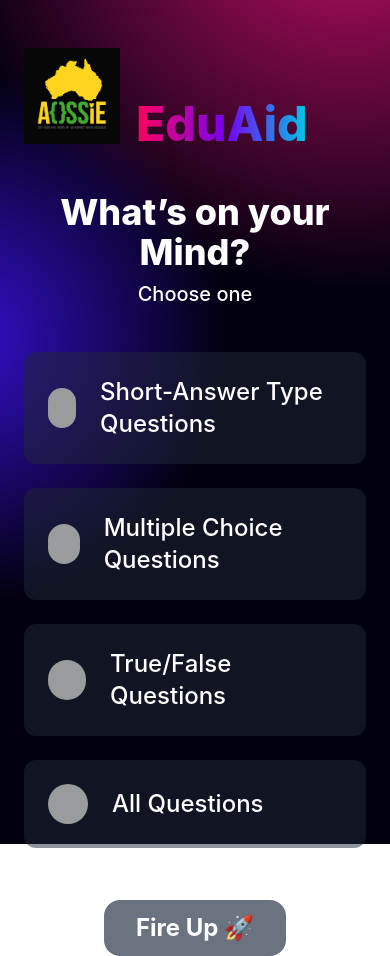
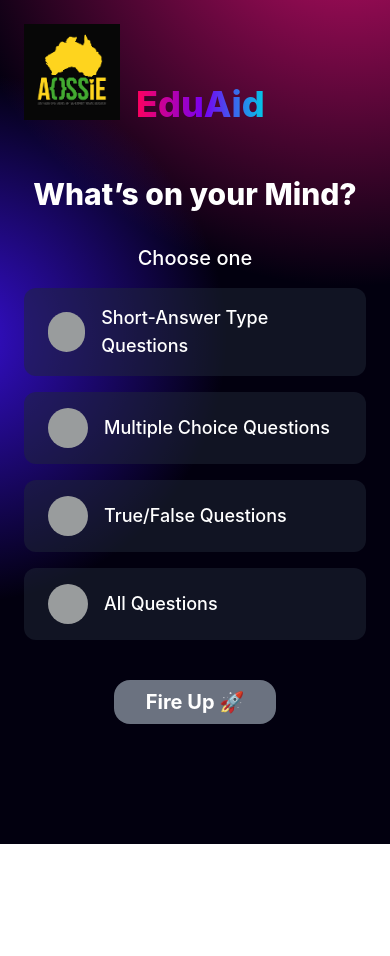
Before and after one commit to AOSSIE-Org/EduAid, a React (Create React App) app in the folder eduaid_web/: page /question-type in a window 390 px wide. After the commit the page ends 844 px from the top, so only its background shows below. Built offline with nearby package versions, Linux system fonts and the light colour scheme.

Commit message:
Make Text_Input component responsive for small screens (mobile)

```diff
--- a/eduaid_web/src/pages/Question_Type.jsx
+++ b/eduaid_web/src/pages/Question_Type.jsx
@@ -17,12 +17,12 @@ const Question_Type = () => {
 
   return (
     <div className="popup w-screen h-screen bg-[#02000F] flex justify-center items-center">
-      <div className="w-full h-full bg-cust bg-opacity-50 bg-custom-gradient p-6">
+      <div className="w-full h-full bg-cust bg-opacity-50 bg-custom-gradient px-6">
         <a href="/">
-          <div className="flex items-end gap-4">
+          <div className="flex items-end justify-start gap-4">
             <img src={logo} alt="logo" className="w-24 my-6 block" />
-            <div className="text-5xl mb-5 font-extrabold">
-              <span className="bg-gradient-to-r from-[#FF005C] to-[#7600F2] text-transparent bg-clip-text">
+            <div className="text-4xl sm:text-5xl font-extrabold my-5">
+              <span className="bg-gradient-to-r from-[#FF005C] to-[#7600F2] text-transparent bg-clip-text m-auto">
                 Edu
               </span>
               <span className="bg-gradient-to-r from-[#7600F2] to-[#00CBE7] text-transparent bg-clip-text">
@@ -31,89 +31,83 @@ const Question_Type = () => {
             </div>
           </div>
         </a>
-        <div className="text-4xl mt-6 text-white text-center font-extrabold">
+        <div className="text-3xl lg:text-4xl  my-8 lg:my-2 text-white text-center font-extrabold">
           What’s on your Mind?
         </div>
-        <div className="mt-2 text-white text-xl text-center font-medium">
+        <div className="mt-2 text-xl sm:text-2xl text-white text-center font-medium">
           Choose one
         </div>
-        <div className="flex flex-col items-center mt-8">
+        <div className="flex flex-col items-center mt-2">
           <div
             onClick={() => handleOptionClick("get_shortq")}
-            className="flex my-3 items-center w-full max-w-lg cursor-pointer rounded-xl gap-6 px-6 py-6 bg-opacity-50 bg-[#202838]"
+            className="flex my-2 items-center w-full max-w-[510px] cursor-pointer rounded-xl gap-4 px-6 py-4 bg-opacity-50 bg-[#202838]"
           >
             <div
-              className={`w-10 h-10 rounded-full ${
-                selectedOption === "get_shortq"
-                  ? "bg-gradient-to-b from-[#405EED] to-[#01CBE7]"
-                  : "bg-[#999C9D]"
-              } `}
+              className={`w-10 h-10 rounded-full ${selectedOption === "get_shortq"
+                ? "bg-gradient-to-b from-[#405EED] to-[#01CBE7]"
+                : "bg-[#999C9D]"} `}
             ></div>
-            <div className="text-white text-2xl font-medium">
+            <div className="text-white text-lg sm:text-2xl font-medium">
               Short-Answer Type Questions
             </div>
           </div>
           <div
             onClick={() => handleOptionClick("get_mcq")}
-            className="flex my-3 items-center w-full max-w-lg cursor-pointer rounded-xl gap-6 px-6 py-6 bg-opacity-50 bg-[#202838]"
+            className="flex my-2 items-center w-full max-w-[510px] cursor-pointer rounded-xl gap-4 px-6 py-4 bg-opacity-50 bg-[#202838]"
           >
             <div
-              className={`w-10 h-10 rounded-full ${
-                selectedOption === "get_mcq"
-                  ? "bg-gradient-to-b from-[#405EED] to-[#01CBE7]"
-                  : "bg-[#999C9D]"
-              } `}
+              className={`w-10 h-10 rounded-full ${selectedOption === "get_mcq"
+                ? "bg-gradient-to-b from-[#405EED] to-[#01CBE7]"
+                : "bg-[#999C9D]"} `}
             ></div>
-            <div className="text-white text-2xl font-medium">
+            <div className="text-white text-lg sm:text-2xl font-medium">
               Multiple Choice Questions
             </div>
           </div>
           <div
             onClick={() => handleOptionClick("get_boolq")}
-            className="flex my-3 items-center w-full max-w-lg cursor-pointer rounded-xl gap-6 px-6 py-6 bg-opacity-50 bg-[#202838]"
+            className="flex my-2 items-center w-full max-w-[510px] cursor-pointer rounded-xl gap-4 px-6 py-4 bg-opacity-50 bg-[#202838]"
           >
             <div
-              className={`w-10 h-10 rounded-full ${
-                selectedOption === "get_boolq"
-                  ? "bg-gradient-to-b from-[#405EED] to-[#01CBE7]"
-                  : "bg-[#999C9D]"
-              } `}
+              className={`w-10 h-10 rounded-full ${selectedOption === "get_boolq"
+                ? "bg-gradient-to-b from-[#405EED] to-[#01CBE7]"
+                : "bg-[#999C9D]"} `}
             ></div>
-            <div className="text-white text-2xl font-medium">
+            <div className="text-white text-lg sm:text-2xl font-medium">
               True/False Questions
             </div>
           </div>
           <div
             onClick={() => handleOptionClick("get_problems")}
-            className="flex my-3 items-center w-full max-w-lg cursor-pointer rounded-xl gap-6 px-6 py-6 bg-opacity-50 bg-[#202838]"
+            className="flex my-2 items-center w-full max-w-[510px] cursor-pointer rounded-xl gap-4 px-6 py-4 bg-opacity-50 bg-[#202838]"
           >
             <div
-              className={`w-10 h-10 rounded-full ${
-                selectedOption === "get_problems"
-                  ? "bg-gradient-to-b from-[#405EED] to-[#01CBE7]"
-                  : "bg-[#999C9D]"
-              } `}
+              className={`w-10 h-10 rounded-full ${selectedOption === "get_problems"
+                ? "bg-gradient-to-b from-[#405EED] to-[#01CBE7]"
+                : "bg-[#999C9D]"} `}
             ></div>
-            <div className="text-white text-2xl font-medium">All Questions</div>
+            <div className="text-white text-lg sm:text-2xl font-medium">
+              All Questions
+            </div>
           </div>
         </div>
-        <div className="mx-auto text-center mt-10">
+        <div className="mx-auto text-center mt-8">
           {selectedOption ? (
             <a href="input">
               <button
                 onClick={handleSaveToLocalStorage}
-                className="rounded-2xl text-2xl text-white w-fit px-8 font-bold py-3 bg-gradient-to-r from-[#FF005C] via-[#7600F2] to-[#00CBE7]"
+                className="rounded-2xl text-xl sm:text-2xl text-white w-fit px-8 font-bold py-3 bg-gradient-to-r from-[#FF005C] via-[#7600F2] to-[#00CBE7]"
               >
-                Fire Up{"  "}🚀
+                Fire Up 🚀
               </button>
             </a>
           ) : (
             <button
               onClick={() => alert("Please select a question type.")}
-              className="rounded-2xl text-2xl text-white w-fit px-8 font-bold py-3 bg-gray-500 cursor-not-allowed"
+              className="rounded-2xl text-xl sm:text-2xl text-white w-fit px-8 font-bold py-2 bg-gray-500 cursor-not-allowed"
               disabled
             >
-              Fire Up{"  "}🚀
+              Fire Up 🚀
             </button>
           )}
         </div>
--- a/eduaid_web/src/pages/Text_Input.jsx
+++ b/eduaid_web/src/pages/Text_Input.jsx
@@ -169,14 +169,13 @@ const Text_Input = () => {
         </div>
       )}
       <div
-        className={`w-full h-full bg-cust bg-opacity-50 ${
-          loading ? "pointer-events-none" : ""
-        }`}
+        className={`w-full h-full bg-cust bg-opacity-50 ${loading ? "pointer-events-none" : ""
+          }`}
       >
         <a href="/">
-          <div className="flex items-end gap-[2px]">
-            <img src={logo} alt="logo" className="w-24 my-6 ml-6 block" />
-            <div className="text-4xl mb-5 font-extrabold">
+          <div className="flex items-end gap-2">
+            <img src={logo} alt="logo" className="w-24 pt-4 ml-6 block" />
+            <div className="text-4xl font-extrabold ">
               <span className="bg-gradient-to-r from-[#FF005C] to-[#7600F2] text-transparent bg-clip-text">
                 Edu
               </span>
@@ -186,7 +185,7 @@ const Text_Input = () => {
             </div>
           </div>
         </a>
-        <div className="text-right mt-[-8px] mx-1">
+        <div className="text-right m-2 mt-4">
           <div className="text-white text-xl font-bold">Enter the Content</div>
           <div className="text-white text-right justify-end flex gap-2 text-xl font-bold">
             to Generate{" "}
@@ -197,7 +196,7 @@ const Text_Input = () => {
           </div>
         </div>
 
-        <div className="relative bg-[#83b6cc40] mx-6 rounded-2xl p-4 h-40">
+        <div className="relative bg-[#83b6cc40] mx-4 rounded-2xl p-4 h-40">
           <button className="absolute top-0 left-0 p-2 text-white focus:outline-none">
             <FaClipboard className="h-[24px] w-[24px]" />
           </button>
@@ -215,8 +214,8 @@ const Text_Input = () => {
         `}
           </style>
         </div>
-        <div className="text-white text-center my-4 text-lg">or</div>
-        <div className="border-[3px] rounded-2xl text-center mx-6 px-6 py-4 border-dotted border-[#3E5063] mt-6">
+        <div className="text-white text-center my-2 text-lg">or</div>
+        <div className="border-[3px] rounded-2xl text-center mx-6 px-4 py-2 border-dotted border-[#3E5063]">
           <img
             className="mx-auto"
             height={32}
@@ -246,43 +245,41 @@ const Text_Input = () => {
           <input
             type="text"
             placeholder="Enter Google Doc URL"
-            className="bg-transparent border border-[#cbd0dc80] text-white text-xl rounded-2xl p-3 w-fit outline-none"
+            className="bg-transparent border border-[#cbd0dc80] text-white text-xl rounded-2xl py-2 px-4 text-center w-full sm:w-auto outline-none"
             value={docUrl}
             onChange={(e) => setDocUrl(e.target.value)}
           />
         </div>
 
-        <div className="flex justify-center gap-8 items-center">
+        <div className="flex flex-wrap justify-center gap-6 items-center">
           <div className="flex gap-2 items-center">
-            <div className="text-white text-xl font-bold">
-              No. of Questions:{" "}
-            </div>
+            <div className="text-white text-xl font-bold">No. of Questions:{" "}</div>
             <button
               onClick={decrementQuestions}
-              className="rounded-lg border-[3px] border-[#6e8a9f] text-white text-xl px-3"
+              className="rounded-lg border-[3px] border-[#6e8a9f] text-white text-xl px-2"
             >
               -
             </button>
             <span className="text-white text-2xl">{numQuestions}</span>
             <button
               onClick={incrementQuestions}
-              className="rounded-lg border-[3px] border-[#6e8a9f] text-white text-xl px-2"
+              className="rounded-lg border-[3px] border-[#6e8a9f] text-white text-xl px-2 text-center"
             >
               +
             </button>
           </div>
-          <div className="text-center mt-2 mb-2">
+          <div className="text-center lg:m-2  m-0">
             <select
               value={difficulty}
               onChange={handleDifficultyChange}
-              className="bg-[#3e5063] text-white text-lg rounded-xl p-2 outline-none"
+              className="bg-[#3e5063] text-white text-lg rounded-xl py-2 px-4 outline-none"
             >
               <option value="Easy Difficulty">Easy Difficulty</option>
               <option value="Hard Difficulty">Hard Difficulty</option>
             </select>
           </div>
           <div className="flex gap-2">
-            <div className="text-white text-xl font-bold">Use Wikipedia: </div>
+            <div className="text-white text-xl font-bold ">Use Wikipedia: </div>
             <Switch
               onChange={toggleSwitch}
               checked={isToggleOn === 1}
@@ -293,20 +290,19 @@ const Text_Input = () => {
             />
           </div>
         </div>
-        <div className="flex justify-center gap-8 my-6">
+
+        <div className="flex justify-center gap-8 m-2 flex-wrap">
           <a href="question-type">
-            <button className="bg-black items-center text-xl text-white px-4 py-2 border-gradient">
+            <button className="bg-black items-center text-xl text-white px-4 py-1 border-gradient">
               Back
             </button>
           </a>
-          {/* <a href="output"> */}
           <button
             onClick={handleSaveToLocalStorage}
-            className="bg-black items-center text-xl text-white px-4 py-2 border-gradient flex"
+            className="bg-black items-center text-xl text-white px-4 py-1 border-gradient flex"
           >
             Next
           </button>
-          {/* </a> */}
         </div>
       </div>
     </div>
```
Also changed, not shown: eduaid_web/src/pages/Home.jsx (+40 -55 lines).
